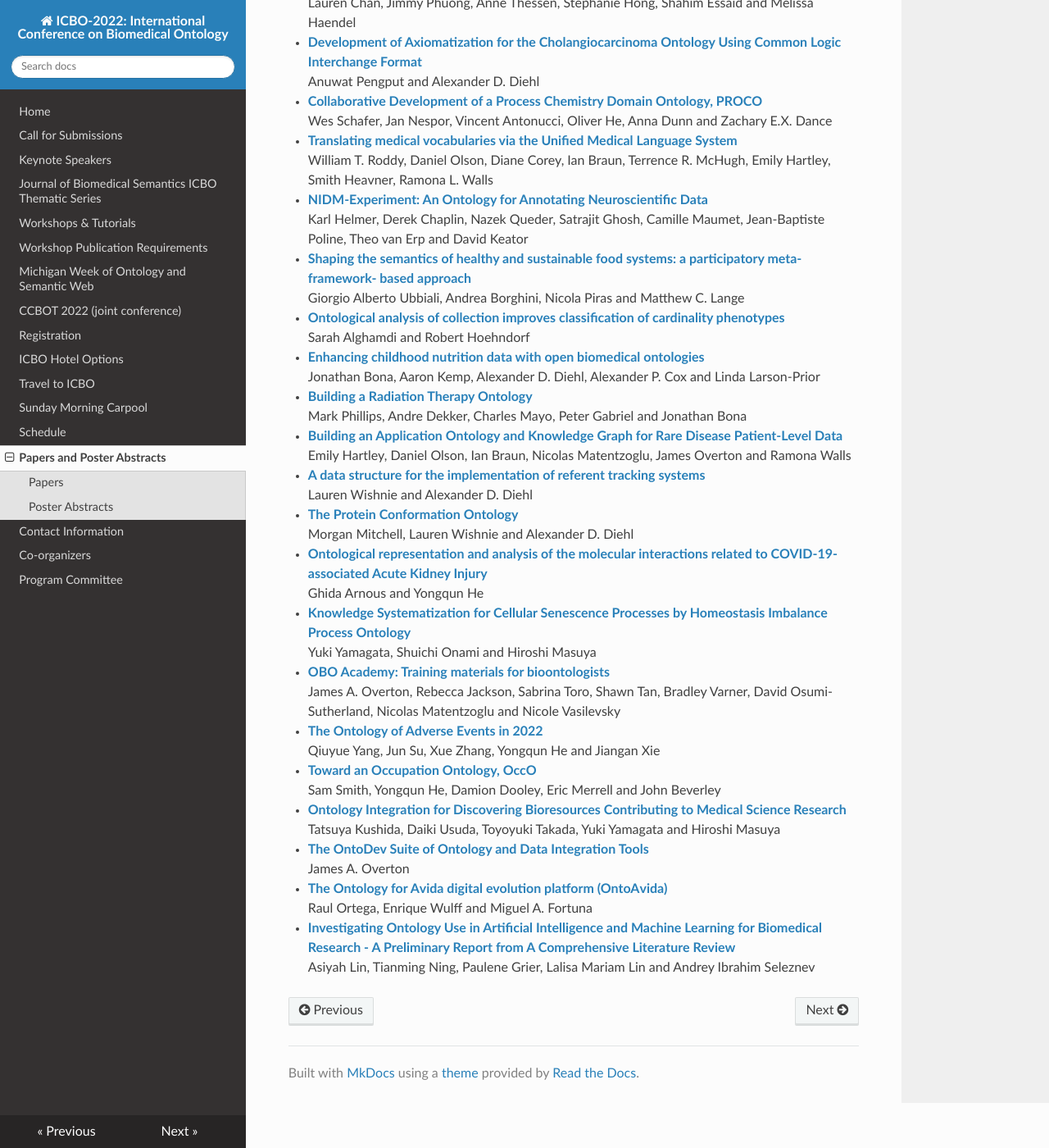
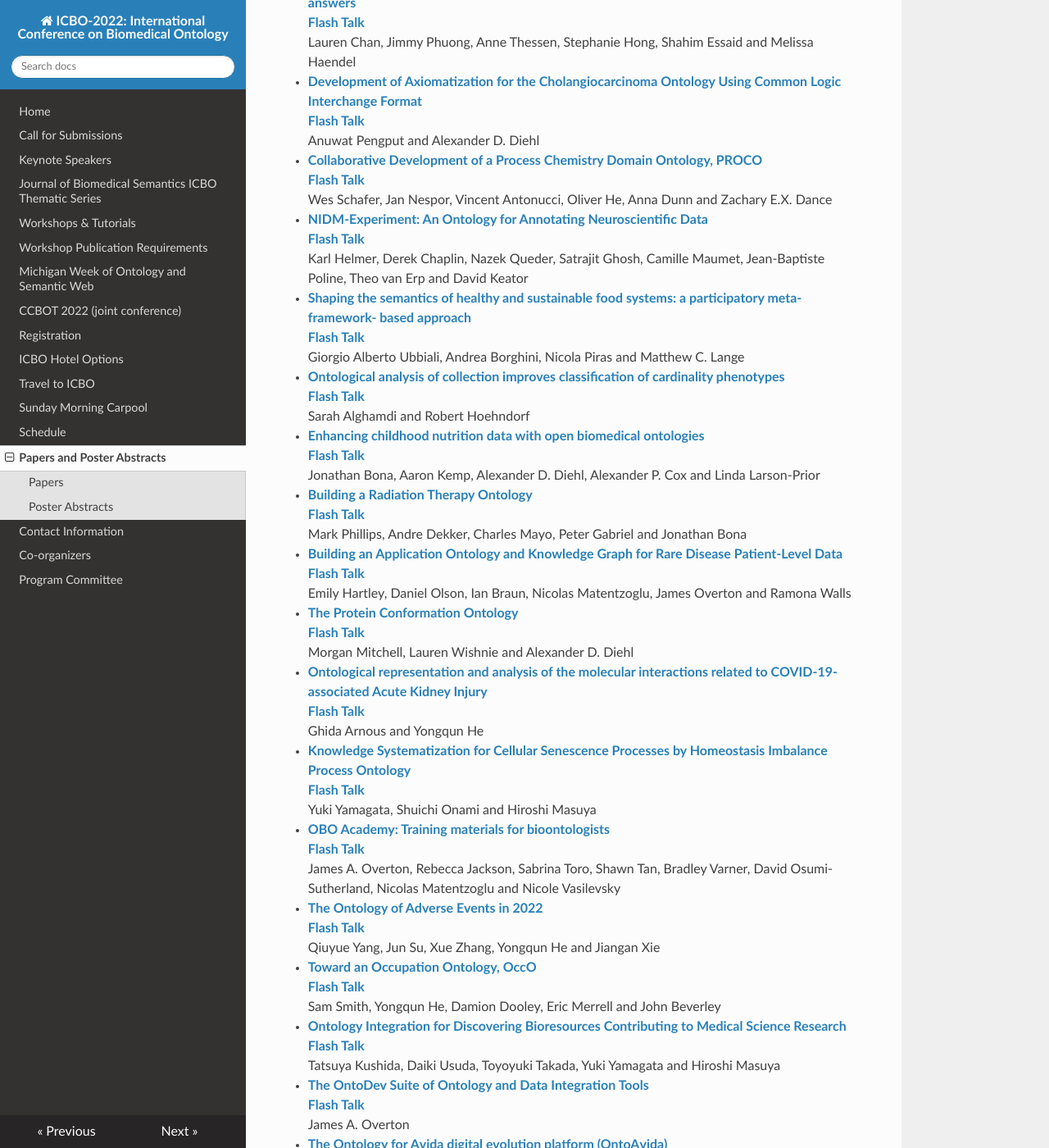
Before and after one commit to johnbeve/BFO-Organization, an MkDocs documentation site: the page built from docs/papers-and-poster-abstracts.md, in a window 1280 px wide and 1400 px high, scrolled down 1816 px. Shown: the whole window at 82% size. Built offline with MkDocs 1.6.1, drawn with Linux system fonts in a browser that asks for light colours; nearby versions of some CDN libraries; some of the changed text lies outside the part shown.

Commit message:
update papers and posters

```diff
--- a/docs/papers-and-poster-abstracts.md
+++ b/docs/papers-and-poster-abstracts.md
@@ -1,83 +1,103 @@
 # Papers and Poster Abstracts
 
 ## Papers
-- **The Environmental Conditions, Treatments, and Exposures Ontology (ECTO): Connecting Toxicology and Exposure to Human Health and Beyond**
+- **[The Environmental Conditions, Treatments, and Exposures Ontology (ECTO): Connecting Toxicology and Exposure to Human Health and Beyond](papers/ECTO_manuscript_ICBO.pdf)** ([slides](slides/Chan_ECTO_presentation.pdf))
   Lauren E. Chan, Anne E. Thessen, William D. Duncan, Nicolas Matentzoglu, Charles Schmitt, Cynthia Grondin, Nicole Vasilevsky, Julie A. McMurry, Peter N. Robinson, Christopher J. Mungall, and Melissa A. Haendel
-- **A Comprehensive Update on CIDO: The Community-based Coronavirus Infectious Disease Ontology**
+- **[A Comprehensive Update on CIDO: The Community-based Coronavirus Infectious Disease Ontology](papers/CIDO_JBMS_manuscript.pdf)** ([slides](slides/He_CIDO_ICBO2022.pdf))
   Yongqun He, Hong Yu, Anthony Huffman, Asiyah Yu Lin, Darren A. Natale, John Beverley, Ling Zheng, Yehoshua Perl, Zhigang Wang, Yingtong Liu, Edison Ong, Yang Wang, Philip Huang, Long Tran, Jinyang Du, Zalan Shah, Easheta Shah, Roshan Desai, Hsin-hui Huang, Yujia Tian, Eric Merrell, William D. Duncan, Sivaram Arabandi,Lynn M. Schriml, Jie Zheng, Anna Maria Masci, Liwei Wang, Hongfang Liu, Fatima Zohra Smaili, Robert Hoehndorf, Zoë May Pendlington, Paola Roncaglia, Xianwei Ye, Jiangan Xie, Yi-Wei Tang, Xiaolin Yang, Suyuan Peng, Luxia Zhang, Luonan Chen, Junguk Hur, Gilbert S. Omenn, Brian Athey, Barry Smith
-- **[Exploring the Ontology of Pandemic](papers/ICBO-2022_paper_9687.pdf)**
+- **[Exploring the Ontology of Pandemic](papers/ICBO-2022_paper_9687.pdf)** ([recording](https://drive.google.com/file/d/1OXpYgVBOg9ZpSkwePvYfNl0PocPvVHNX/view?usp=sharing))
   C. Maria Keet
-- **[Coordinating Coronavirus Research: The Virus Infectious Disease Ontology](papers/ICBO-2022_paper_3877.pdf)**
+- **[Coordinating Coronavirus Research: The Virus Infectious Disease Ontology](papers/ICBO-2022_paper_3877.pdf)** ([slides](slides/Berverley_ICBO_2022_Coordinating_Coronavirus_Ontologies.pdf))
   John Beverley, Yongqun He, Barry Smith, Shane Babcock, Eric Merrell, Lindsay Cowell, Regina Hurley and Sebastian Deusing
-- **[Classifying Animal Breeds with the Vertebrate Breed Ontology](papers/ICBO-2022_paper_1882.pdf)**
+- **[Classifying Animal Breeds with the Vertebrate Breed Ontology](papers/ICBO-2022_paper_1882.pdf)** ([slides](slides/Toro_VBO_presentation_ICBO2022.pdf))
   Sabrina Toro, Nicolas Matentzoglu, Kathleen R. Mullen, Nicole Vasilevsky, Halie Rando, Melissa Haendel, Christopher J. Mungall, Zhi-Liang Hu, Gregoire Leroy, Imke Tammen and Frank W. Nicholas
-- **[An Ontological Approach to Developing a Unified and Interdisciplinary Framework for Aging](papers/ICBO-2022_paper_2504.pdf)**
+- **[An Ontological Approach to Developing a Unified and Interdisciplinary Framework for Aging](papers/ICBO-2022_paper_2504.pdf)**  ([slides](slides/Fumyaki_Aging_ICBO2022.pdf))
   Fumiaki Toyoshima, Adrien Barton and Jean-Francois Ethier
-- **[Ontology representation for Cholangiocarcinoma](papers/ICBO-2022_paper_9692.pdf)**
+- **[Ontology representation for Cholangiocarcinoma](papers/ICBO-2022_paper_9692.pdf)** ([slides](slides/Anuwat-ICBO2022-Cholangiocarcinoma.pdf))
   Anuwat Pengput and Alexander D. Diehl
-- **[The Gaps in the Terminological Representation of the ACORN Social Determinants of Health Survey](papers/ICBO-2022_paper_0492.pdf)**
+- **[The Gaps in the Terminological Representation of the ACORN Social Determinants of Health Survey](papers/ICBO-2022_paper_0492.pdf)** ([recording](https://drive.google.com/file/d/1XfvAVoUDev7LzZ22kGHavGV-Myqdsj9k/view?usp=sharing))
   Melissa Resnick, Diane Montella, Wilmon McCray, Steven Brown, Keith Campbell, Jonathan Nebeker, Frank LeHouillier and Peter Elkin
-- **[Using Ontologies to Enhance Data on Intimate Partner Violence](papers/ICBO-2022_paper_6874.pdf)**
+- **[Using Ontologies to Enhance Data on Intimate Partner Violence](papers/ICBO-2022_paper_6874.pdf)** ([slides](slides/Hogan_IPV_ICBO2022.pdf))
   S. Clint Dowland and William Hogan
-- **[An ontology for healthcare systems](papers/ICBO-2022_paper_5498.pdf)**
+- **[An ontology for healthcare systems](papers/ICBO-2022_paper_5498.pdf)** ([slides](slides/Fabry_Healthcare_Ontology_ICBO2022.pdf))
   François Goyer, Paul Fabry, Adrien Barton and Jean-Francois Ethier
-- **[Ubergraph: integrating OBO ontologies into a unified semantic graph](papers/ICBO-2022_paper_5005.pdf)**
+- **[Ubergraph: integrating OBO ontologies into a unified semantic graph](papers/ICBO-2022_paper_5005.pdf)** ([slides](slides/Balhoff-Ubergraph-ICBO2022.pdf))
   James Balhoff, Ugur Bayindir, Anita Caron, Nicolas Matentzoglu, David Osumi-Sutherland and Christopher Mungall
-- **[Development of an Image Data Set Class: Its Role in Biomedical Imaging and Neuroimaging Research](papers/ICBO-2022_paper_2848.pdf)**
+- **[Development of an Image Data Set Class: Its Role in Biomedical Imaging and Neuroimaging Research](papers/ICBO-2022_paper_2848.pdf)** ([slides](slides/Bartnik_ICBO2022_ImageDataSet.pdf))
   Alexander Bartnik, Lucas Serra, Mackenzie Smith, William Duncan, Alan Ruttenberg, Michael Dwyer and Alexander D. Diehl
-- **[Knowledge of the Ancestors: Intelligent Ontology-aware Annotation of Biological Literature using Semantic Similarity](papers/ICBO-2022_paper_7217.pdf)**
+- **[Knowledge of the Ancestors: Intelligent Ontology-aware Annotation of Biological Literature using Semantic Similarity](papers/ICBO-2022_paper_7217.pdf)** ([slides](slides/Devkota_ICBO_2022_Knowledge_of_the_anchestors.pptx.pdf))
   Pratik Devkota, Somya Mohanty and Prashanti Manda
-- **[Performance Summary Display Ontology: Feedback intervention content, delivery, and interpreted information](papers/ICBO-2022_paper_2172.pdf)**
+- **[Performance Summary Display Ontology: Feedback intervention content, delivery, and interpreted information](papers/ICBO-2022_paper_2172.pdf)** ([slides](slides/Landis-Lewis_PSDO_ICBO_2022.pdf))
   Zach Landis-Lewis, Cooper Stansbury, John Rincon and Colin Gross
-- **[Environmental Health Language Collaborative (EHLC): a route to environmental health science data harmonization](papers/ICBO-2022_paper_6982.pdf)**
+- **[Environmental Health Language Collaborative (EHLC): a route to environmental health science data harmonization](papers/ICBO-2022_paper_6982.pdf)** ([slides](slides/ICBO-2022_Masci_Ann_Arbor.pdf))
   Anna Maria Masci, Stephanie Holmgren, Charles Schmitt, Rima Habre, Anne E. Thessen, Rebecca Boyles and Carmen J. Marsit
-- **[Identification of missing hierarchical relations in the vaccine ontology using acquired term pairs](https://www.ncbi.nlm.nih.gov/pmc/articles/PMC9375092/)**
+- **[Identification of missing hierarchical relations in the vaccine ontology using acquired term pairs](https://www.ncbi.nlm.nih.gov/pmc/articles/PMC9375092/)** ([slides](slides/Manuel_ICBO2022_VO_Missing_Relations.pdf))
   Warren Manuel, Rashmie Abeysinghe, Yongqun He, Cui Tao, and Licong Cui
-- **[OMOP-2-OPMI: Ontologization of OMOP CDM using OPMI to support clinical data interoperability and analysi](papers/ICBO-2022_paper_1549.pdf)**
+- **[OMOP-2-OPMI: Ontologization of OMOP CDM using OPMI to support clinical data interoperability and analysi](papers/ICBO-2022_paper_1549.pdf)** ([slides](slides/Long_ICBO2022_OMOP-2-OPMI.pdf))
   Long Tran and Yongqun He
-- **[An Ontological Representation of Money with a View Toward Economic Determinants of Health](papers/ICBO-2022_paper_8682.pdf)**
+- **[An Ontological Representation of Money with a View Toward Economic Determinants of Health](papers/ICBO-2022_paper_8682.pdf)** ([slides](slides/Diller_ICBO2022_Money.pdf))
   Matthew Diller and William Hogan
 
 ## Poster Abstracts
 - **[From Survey to Ontology, the challenges and opportunities of ontologizing questions and answers](papers/ICBO-2022_paper_623.pdf)**
+  **[Flash Talk](flash-talks/From_Survey_to_Ontology.pdf)**
   Lauren Chan, Jimmy Phuong, Anne Thessen, Stephanie Hong, Shahim Essaid and Melissa Haendel
 - **[Development of Axiomatization for the Cholangiocarcinoma Ontology Using Common Logic Interchange Format](papers/ICBO-2022_paper_8905.pdf)**
+  **[Flash Talk](flash-talks/CHOLANGIOCARCINOMA_ONTOLOGY.pdf)**
   Anuwat Pengput and Alexander D. Diehl
 - **[Collaborative Development of a Process Chemistry Domain Ontology, PROCO](papers/Submission_easychair_4112.pdf)**
+  **[Flash Talk](flash-talks/Process_Chemistry_Domain_Ontology.pdf)**
   Wes Schafer, Jan Nespor, Vincent Antonucci, Oliver He, Anna Dunn and Zachary E.X. Dance
+- **[NIDM-Experiment: An Ontology for Annotating Neuroscientific Data](papers/ICBO-2022_paper_8589.pdf)**
+  **[Flash Talk](flash-talks/Helmer_NIDM-E_ICBO_2022.pdf)**
+  Karl Helmer, Derek Chaplin, Nazek Queder, Satrajit Ghosh, Camille Maumet, Jean-Baptiste Poline, Theo van Erp and David Keator
+- **[Shaping the semantics of healthy and sustainable food systems: a participatory meta-framework- based approach](papers/ICBO-2022_paper_3300.pdf)**
+  **[Flash Talk](flash-talks/semantics_of_healthy_and_sustainable_food_systems.pdf)**
+  Giorgio Alberto Ubbiali, Andrea Borghini, Nicola Piras and Matthew C. Lange
+- **[Ontological analysis of collection improves classification of cardinality phenotypes](papers/ICBO-2022_paper_8411.pdf)**
+  **[Flash Talk](flash-talks/Cardinality_phenotypes_ICBO.pdf)**
+  Sarah Alghamdi and Robert Hoehndorf
+- **[Enhancing childhood nutrition data with open biomedical ontologies](papers/ICBO-2022_paper_3407.pdf)**
+  **[Flash Talk](flash-talks/Enhancing_childhood_nutrition_data.pdf)**
+  Jonathan Bona, Aaron Kemp, Alexander D. Diehl, Alexander P. Cox and Linda Larson-Prior
+- **[Building a Radiation Therapy Ontology](papers/ICBO-2022_paper_4077.pdf)**
+  **[Flash Talk](flash-talks/Radiation_Therapy_Ontology.pdf)**
+  Mark Phillips, Andre Dekker, Charles Mayo, Peter Gabriel and Jonathan Bona
+- **[Building an Application Ontology and Knowledge Graph for Rare Disease Patient-Level Data](papers/ICBO-2022_paper_3882.pdf)**
+  **[Flash Talk](flash-talks/Knowledge_Graph_for_Rare_Disease.pdf)**
+  Emily Hartley, Daniel Olson, Ian Braun, Nicolas Matentzoglu, James Overton and Ramona Walls
+- **[The Protein Conformation Ontology](papers/ICBO-2022_paper_5613.pdf)**
+  **[Flash Talk](flash-talks/Protein_Conformation_Ontology.pdf)**
+  Morgan Mitchell, Lauren Wishnie and Alexander D. Diehl
+- **[Ontological representation and analysis of the molecular interactions related to COVID-19-associated Acute Kidney Injury](papers/ICBO-2022_paper_3333.pdf)**
+  **[Flash Talk](flash-talks/COVID-19-associated_Acute_Kidney_Injury.pdf)**
+  Ghida Arnous and Yongqun He
+- **[Knowledge Systematization for Cellular Senescence Processes by Homeostasis Imbalance Process Ontology](papers/ICBO-2022_paper_2131.pdf)**
+  **[Flash Talk](flash-talks/Cellular_senescence.pdf)**
+  Yuki Yamagata, Shuichi Onami and Hiroshi Masuya
+- **[OBO Academy: Training materials for bioontologists](papers/ICBO-2022_paper_9719.pdf)**
+  **[Flash Talk](flash-talks/OBO_Academy_Flash_Talk_ICBO_2022.pdf)**
+  James A. Overton, Rebecca Jackson, Sabrina Toro, Shawn Tan, Bradley Varner, David Osumi-Sutherland, Nicolas Matentzoglu and Nicole Vasilevsky
+- **[The Ontology of Adverse Events in 2022](papers/ICBO-2022_paper_6701.pdf)**
+  **[Flash Talk](flash-talks/OAE_2-min_flashtalk.pdf)**
+  Qiuyue Yang, Jun Su, Xue Zhang, Yongqun He and Jiangan Xie
+- **[Toward an Occupation Ontology, OccO](papers/ICBO-2022_paper_5061.pdf)**
+  **[Flash Talk](flash-talks/Occupation_Ontology.pdf)**
+  Sam Smith, Yongqun He, Damion Dooley, Eric Merrell and John Beverley
+- **[Ontology Integration for Discovering Bioresources Contributing to Medical Science Research](papers/ICBO-2022_paper_1944.pdf)**
+  **[Flash Talk](flash-talks/RIKEN_BioResource_Research_Center.pdf)**
+  Tatsuya Kushida, Daiki Usuda, Toyoyuki Takada, Yuki Yamagata and Hiroshi Masuya
+- **[The OntoDev Suite of Ontology and Data Integration Tools](papers/ICBO-2022_paper_2605.pdf)**
+  **[Flash Talk](flash-talks/Overton_OntoDev.pdf)**
+  James A. Overton
+- **[The Ontology for Avida digital evolution platform (OntoAvida)](papers/ICBO-2022_paper_3396.pdf)**
+  **[Flash Talk](flash-talks/OntoAvida.pdf)**
+  Raul Ortega, Enrique Wulff and Miguel A. Fortuna
+- **[Investigating Ontology Use in Artificial Intelligence and Machine Learning for Biomedical Research - A Preliminary Report from A Comprehensive Literature Review](papers/Investigating_Ontology_Use_in_Artificial Intelligence_and_Machine_Learning_for_Biomedical_Research.pdf)**
+  **[Flash Talk](flash-talks/Ontology_Use_in_AI_and_ML.pdf)**
+  Asiyah Lin, Tianming Ning, Paulene Grier, Lalisa Mariam Lin and Andrey Ibrahim Seleznev
+- **[A data structure for the implementation of referent tracking systems](papers/ICBO-2022_paper_5047.pdf)**
+  **[Flash Talk](flash-talks/ICBO22_lmwishnie.pdf)**
+  Lauren Wishnie and Alexander D. Diehl
 - **[Translating medical vocabularies via the Unified Medical Language System](papers/ICBO-2022_paper_9978.pdf)**
   William T. Roddy, Daniel Olson, Diane Corey, Ian Braun, Terrence R. McHugh, Emily Hartley, Smith Heavner, Ramona L. Walls
-- **[NIDM-Experiment: An Ontology for Annotating Neuroscientific Data](papers/ICBO-2022_paper_8589.pdf)**
-  Karl Helmer, Derek Chaplin, Nazek Queder, Satrajit Ghosh, Camille Maumet, Jean-Baptiste Poline, Theo van Erp and David Keator
-- **[Shaping the semantics of healthy and sustainable food systems: a participatory meta-framework- based approach](papers/ICBO-2022_paper_3300.pdf)**
-  Giorgio Alberto Ubbiali, Andrea Borghini, Nicola Piras and Matthew C. Lange
-- **[Ontological analysis of collection improves classification of cardinality phenotypes](papers/ICBO-2022_paper_8411.pdf)**
-  Sarah Alghamdi and Robert Hoehndorf
-- **[Enhancing childhood nutrition data with open biomedical ontologies](papers/ICBO-2022_paper_3407.pdf)**
-  Jonathan Bona, Aaron Kemp, Alexander D. Diehl, Alexander P. Cox and Linda Larson-Prior
-- **[Building a Radiation Therapy Ontology](papers/ICBO-2022_paper_4077.pdf)**
-  Mark Phillips, Andre Dekker, Charles Mayo, Peter Gabriel and Jonathan Bona
-- **[Building an Application Ontology and Knowledge Graph for Rare Disease Patient-Level Data](papers/ICBO-2022_paper_3882.pdf)**
-  Emily Hartley, Daniel Olson, Ian Braun, Nicolas Matentzoglu, James Overton and Ramona Walls
-- **[A data structure for the implementation of referent tracking systems](papers/ICBO-2022_paper_5047.pdf)**
-  Lauren Wishnie and Alexander D. Diehl
-- **[The Protein Conformation Ontology](papers/ICBO-2022_paper_5613.pdf)**
-  Morgan Mitchell, Lauren Wishnie and Alexander D. Diehl
-- **[Ontological representation and analysis of the molecular interactions related to COVID-19-associated Acute Kidney Injury](papers/ICBO-2022_paper_3333.pdf)**
-  Ghida Arnous and Yongqun He
-- **[Knowledge Systematization for Cellular Senescence Processes by Homeostasis Imbalance Process Ontology](papers/ICBO-2022_paper_2131.pdf)**
-  Yuki Yamagata, Shuichi Onami and Hiroshi Masuya
-- **[OBO Academy: Training materials for bioontologists](papers/ICBO-2022_paper_9719.pdf)**
-  James A. Overton, Rebecca Jackson, Sabrina Toro, Shawn Tan, Bradley Varner, David Osumi-Sutherland, Nicolas Matentzoglu and Nicole Vasilevsky
-- **[The Ontology of Adverse Events in 2022](papers/ICBO-2022_paper_6701.pdf)**
-  Qiuyue Yang, Jun Su, Xue Zhang, Yongqun He and Jiangan Xie
-- **[Toward an Occupation Ontology, OccO](papers/ICBO-2022_paper_5061.pdf)**
-  Sam Smith, Yongqun He, Damion Dooley, Eric Merrell and John Beverley
-- **[Ontology Integration for Discovering Bioresources Contributing to Medical Science Research](papers/ICBO-2022_paper_1944.pdf)**
-  Tatsuya Kushida, Daiki Usuda, Toyoyuki Takada, Yuki Yamagata and Hiroshi Masuya
-- **[The OntoDev Suite of Ontology and Data Integration Tools](papers/ICBO-2022_paper_2605.pdf)**
-  James A. Overton
-- **[The Ontology for Avida digital evolution platform (OntoAvida)](papers/ICBO-2022_paper_3396.pdf)**
-  Raul Ortega, Enrique Wulff and Miguel A. Fortuna
-- **[Investigating Ontology Use in Artificial Intelligence and Machine Learning for Biomedical Research - A Preliminary Report from A Comprehensive Literature Review](papers/Investigating_Ontology_Use_in_Artificial Intelligence_and_Machine_Learning_for_Biomedical_Research.pdf)**
-  Asiyah Lin, Tianming Ning, Paulene Grier, Lalisa Mariam Lin and Andrey Ibrahim Seleznev
```
